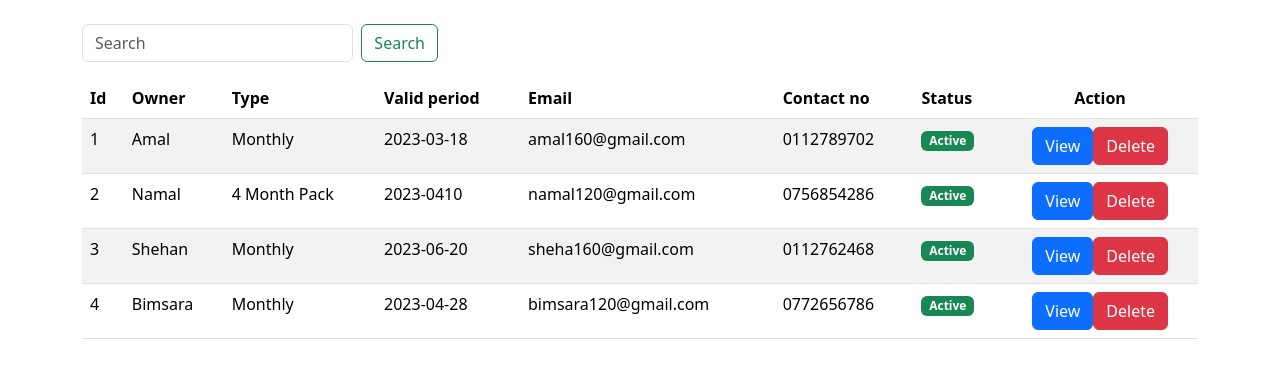
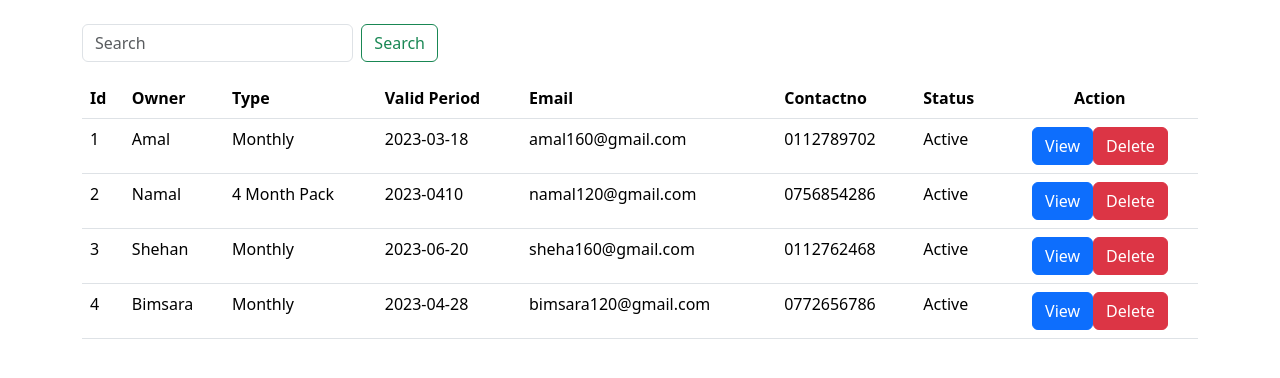
Before and after one commit to Mana95/React-admin, a React (Create React App) app: page /membertable in a window 1280 px wide. Shown: the top 378 px of the page. Built offline with nearby package versions, Linux system fonts and the light colour scheme.

Commit message:
Create common Component for Table data in the application

```diff
--- /dev/null
+++ b/src/components/table/Table.js
@@ -0,0 +1,61 @@
+import { useState } from "react";
+import { useNavigate } from "react-router-dom";
+
+const Table = ({fields,data,navpath})=>{
+
+    // console.log(data);
+
+    const [tableData,setTableData] = useState([]);
+    const navigate = useNavigate();
+
+
+    const Viewmembership = ()=>{
+        navigate('/'+navpath);
+    }
+    return(
+
+        <div className="mt-3">
+
+<table className="table">
+  <thead>
+    <tr>
+        {fields.map((field,index)=>(
+              <th key={index}>{field}</th>
+        ))}
+        <th className="text-center">Action</th>
+    </tr>
+  </thead>
+  <tbody>
+    {data.map((row,rowIndex)=>(
+        <tr key={rowIndex}>
+            {Object.keys(row).map((key)=>(
+                <td key={key}>{row[key]}</td>
+
+
+            ))}
+
+            <td className="text-center">
+            <button type="button" className="btn btn-primary" onClick={()=>Viewmembership()}>View</button>
+            <button type="button" className="btn btn-danger">Delete</button>
+
+
+        </td>
+
+        </tr>
+    ))}
+
+
+
+
+
+
+
+  </tbody>
+</table>
+
+        </div>
+    )
+
+}
+
+export default Table;
--- a/src/views/Memberships/Membershiptable.js
+++ b/src/views/Memberships/Membershiptable.js
@@ -3,9 +3,10 @@ import { useState } from "react";
 // import Button from 'react-bootstrap/Button';
 import Viewmembership from "./Viewmember";
 import { useNavigate } from "react-router-dom";
+import Table from "../../components/table/Table";
 
-// import { useHistory } from 'react-router-dom';
-// import UseHis
+
+
 
 const Membershiptable =(props)=>{
 
@@ -30,6 +31,7 @@ const Membershiptable =(props)=>{
         status:"Active"
     },
 
+
     {
       id:3,
       owner:"Shehan",
@@ -51,28 +53,16 @@ const Membershiptable =(props)=>{
     }
 ];
 
+//table fields
+const tableFields = ['Id', 'Owner', 'Type','Valid Period','Email','Contactno','Status'];
+const navigatepath = 'viewmember'
+
 //view member
-const[selectedMember, setSelectedMember] = useState(null);
-const [show,setShow] = useState(false);
-const navigate = useNavigate();
+// const[selectedMember, setSelectedMember] = useState(null);
 
 
-const viewmeber =(r) =>{
-  if(r !=null){
-    setSelectedMember(r);
-      navigate('/viewmember');
-  }
-
-  setShow(true);
-  console.log(selectedMember);
 
 
-  // console.log("Member ",selectedMember);
-}
-
-const handleClose = ()=>{
-  setShow(false);
-}
 
 return(
 
@@ -89,53 +79,15 @@ return(
           </div>
           <div className="row">
             <div className="col-md-12">
-            <div className="mt-3">
-            <table className="table table-striped">
-  <thead>
-    <tr>
-      <th scope="col">Id</th>
-      <th scope="col">Owner</th>
-      <th scope="col">Type</th>
-      <th scope="col">Valid period</th>
-      <th scope="col">Email</th>
-      <th scope="col">Contact no</th>
-      <th scope="col">Status</th>
-      <th scope="col" className="text-center">Action</th>
-    </tr>
-  </thead>
-  <tbody>
-    {records.map((r)=>(
-        <tr key={r.id}>
-        <td>{r.id}</td>
-        <td>{r.owner}</td>
-        <td>{r.type}</td>
-        <td>{r.validperiod}</td>
-        <td>{r.email}</td>
-        <td>{r.contactno}</td>
-        <td>{r.status == "Active"? <span className="badge bg-success">Active</span>: <span className="badge bg-danger">Deleted</span>}</td>
-        <td className="text-center">
-        <button type="button" className="btn btn-primary" onClick={()=>viewmeber(r)}>View</button>
-        <button type="button" className="btn btn-danger">Delete</button>
+              <Table fields={tableFields} navpath = {navigatepath} data={records} ></Table>
 
-
-        </td>
-
-
-      </tr>
-    ))
-    }
-
-
-
-  </tbody>
-</table>
-            </div>
 
             </div>
           </div>
 
 
-            <h1>{selectedMember && <div>{selectedMember.owner}</div>}</h1>
+
+            {/* <h1>{selectedMember && <div>{selectedMember.owner}</div>}</h1> */}
         </div>
         {/* <Membermodal isOpen={open} member={selectedMember}></Membermodal> */}
 
```
